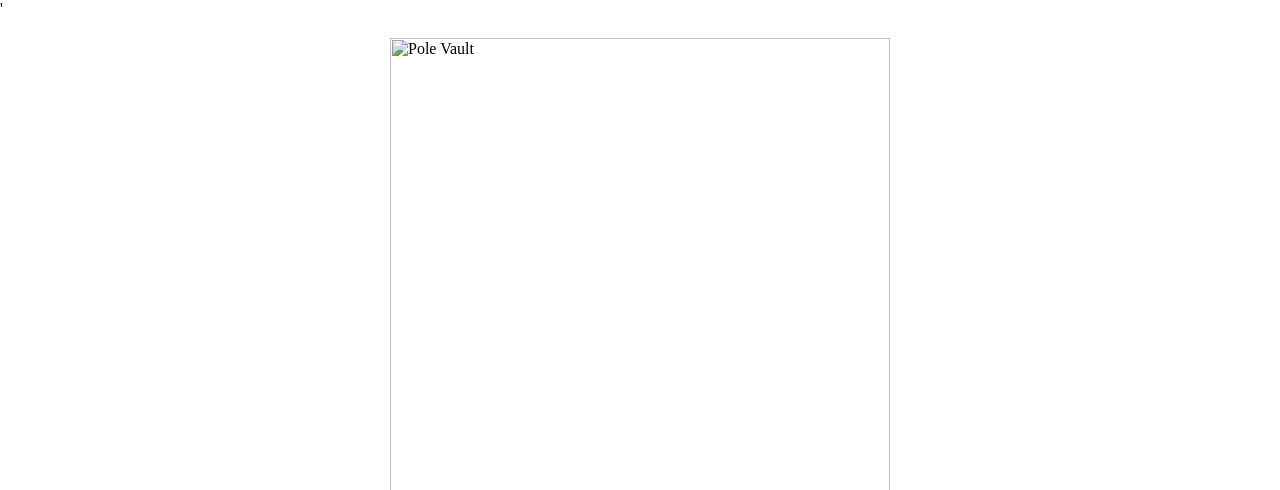
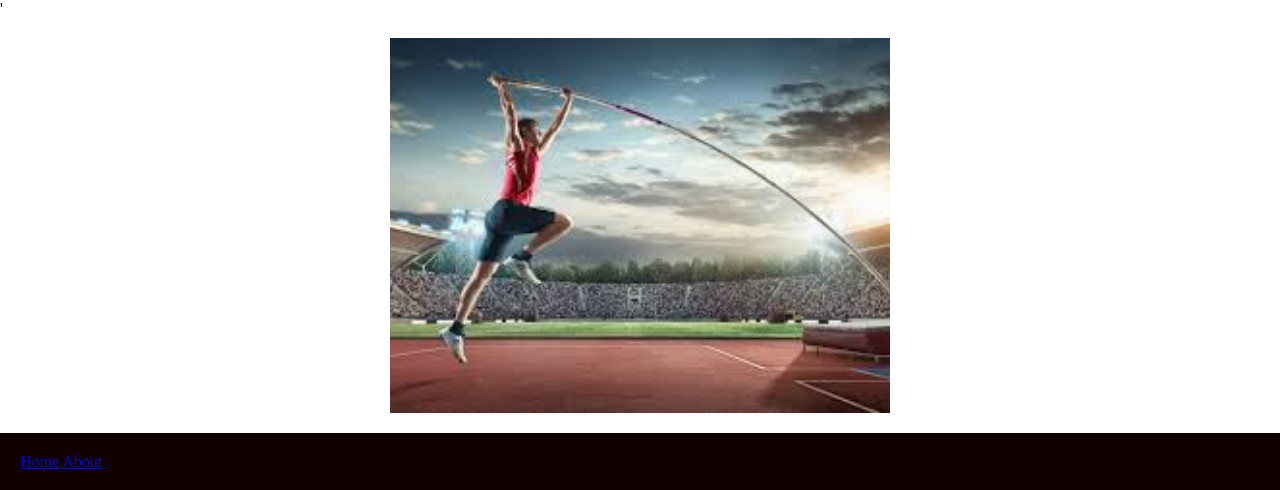
Before and after one commit to dodgerdogg16/idk, a plain HTML site: page index.html in a window 1280 px wide. Shown: the top 490 px of the page. Drawn offline with Linux system fonts and the light colour scheme.

Commit message:
Update index.html

```diff
--- a/index.html
+++ b/index.html
@@ -5,7 +5,7 @@
     <link rel="stylesheet" href="style.css">
 </head>
 <body>
-<img src="vault.jpg" alt="Pole Vault" width="500">
+<img src="download (19).jpg" alt="Pole Vault" width="500">
 <nav>
     <a href="index.html">Home</a>
     <a href="about.html">About</a>
```
